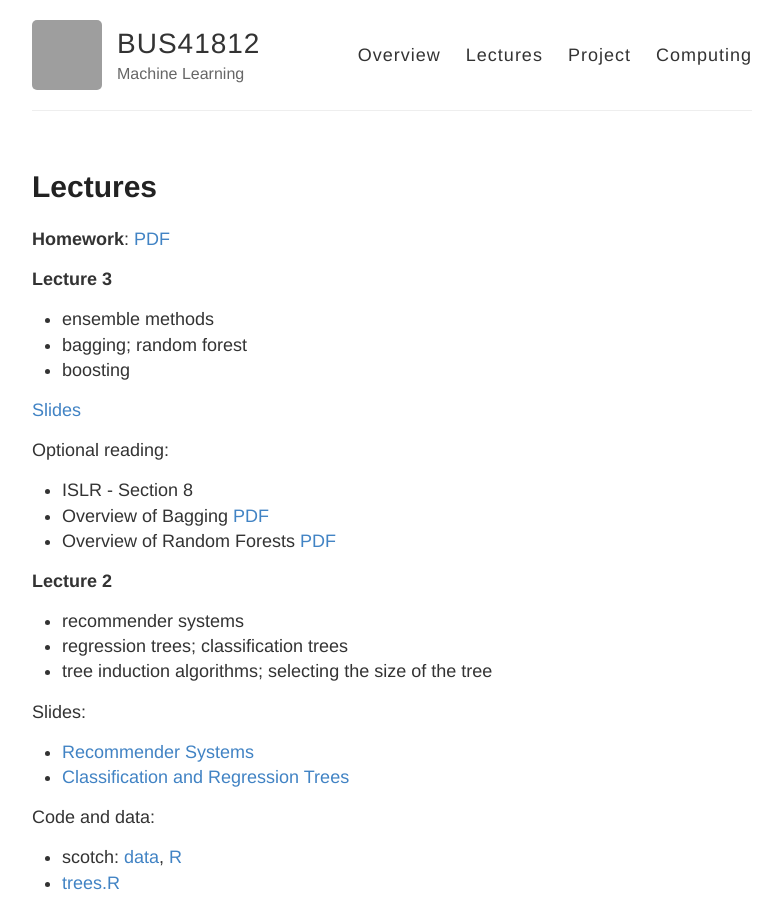
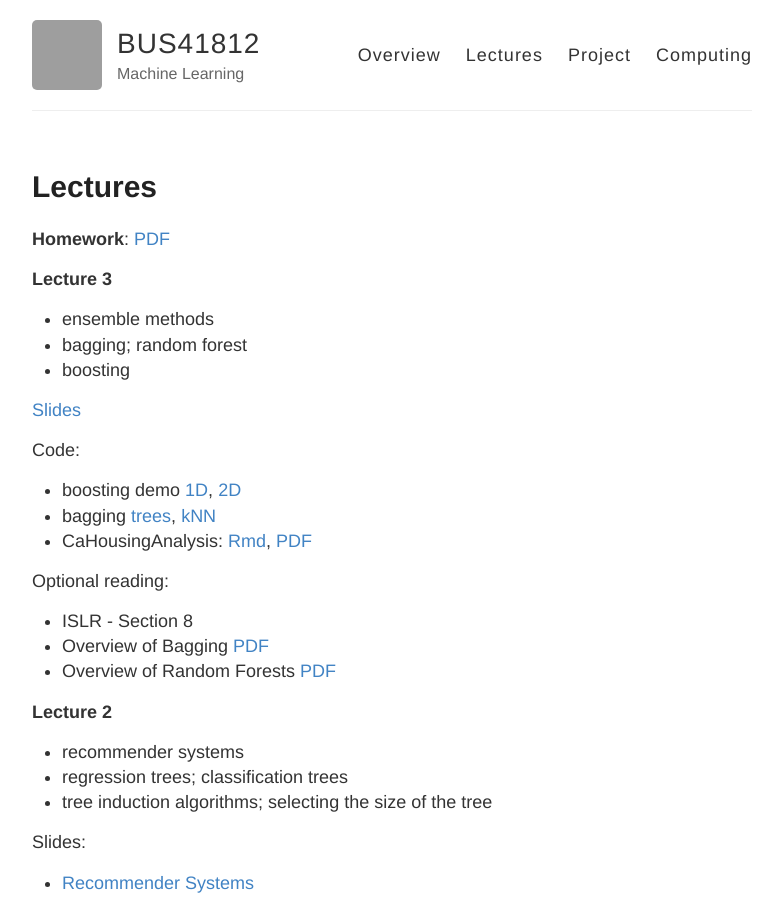
Before and after one commit to ChicagoBoothML/ExecML, a Jekyll site: the page built from lectures.md, in a window 1280 px wide and 900 px high. Shown: the whole window, without its empty margins (248-1029 px from the left). Built offline with Jekyll 4.4.1, drawn with Linux system fonts in a browser that asks for light colours; grey boxes are pictures that could not be loaded.

Commit message:
Update lectures.md

```diff
--- a/lectures.md
+++ b/lectures.md
@@ -13,6 +13,12 @@ permalink: /lectures/
 * boosting
 
 [Slides](https://piazza.com/class_profile/get_resource/izev9lpuf6f6bc/j631whfi6y4o2)
+
+Code:
+
+* boosting demo [1D](https://raw.githubusercontent.com/ChicagoBoothML/ML2016/master/code/lec03/boosting_demo_1D.R), [2D](https://raw.githubusercontent.com/ChicagoBoothML/ML2016/master/code/lec03/boosting_demo_2D.R)
+* bagging [trees](https://raw.githubusercontent.com/ChicagoBoothML/ML2016/master/code/lec03/tree-bagging.R), [kNN](https://raw.githubusercontent.com/ChicagoBoothML/ML2016/master/code/lec03/knn-bagging.R)
+* CaHousingAnalysis: [Rmd](https://raw.githubusercontent.com/ChicagoBoothML/ML2016/master/code/lec03/CaHousingAnalysis.Rmd), [PDF](https://github.com/ChicagoBoothML/ML2016/raw/master/code/lec03/CaHousingAnalysis.pdf)
 
 Optional reading:
 
```
